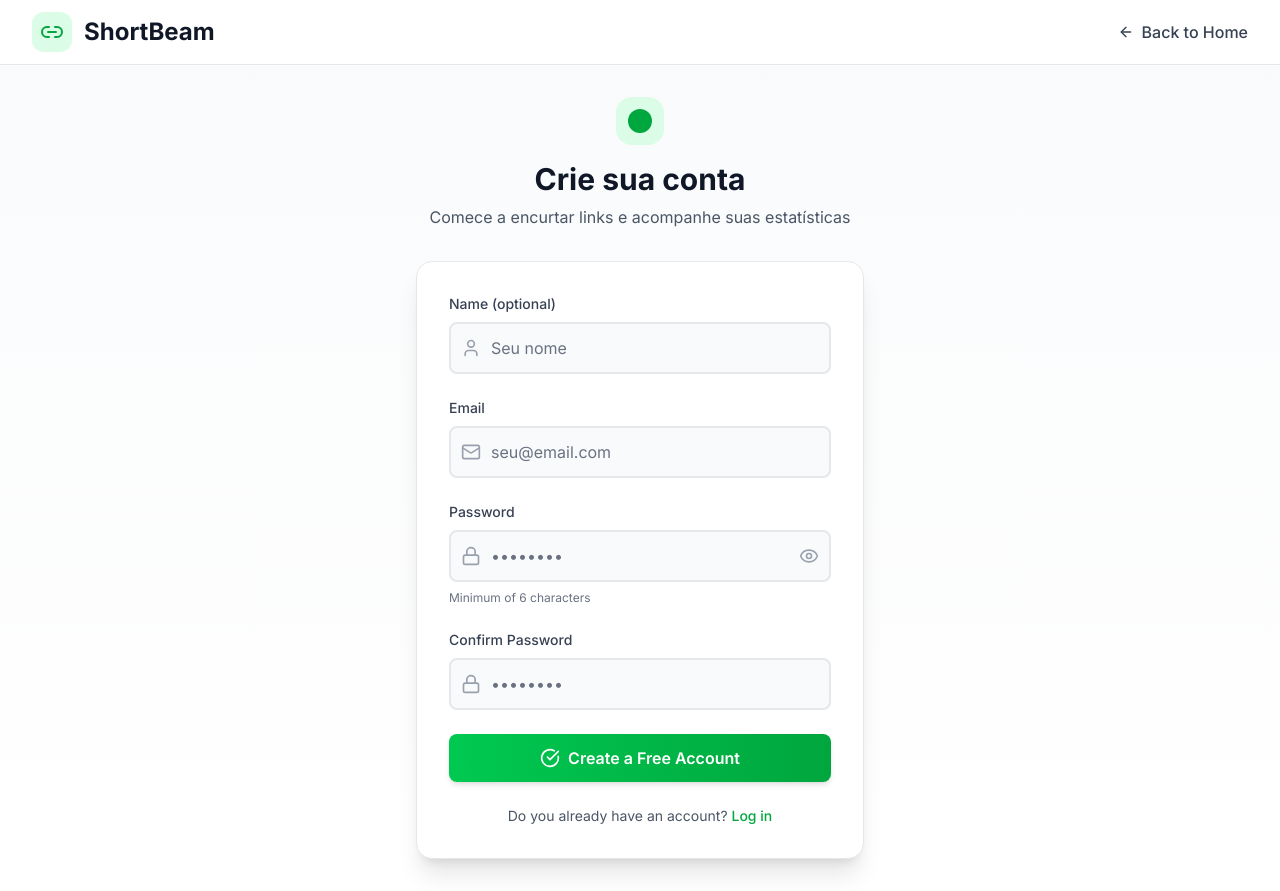
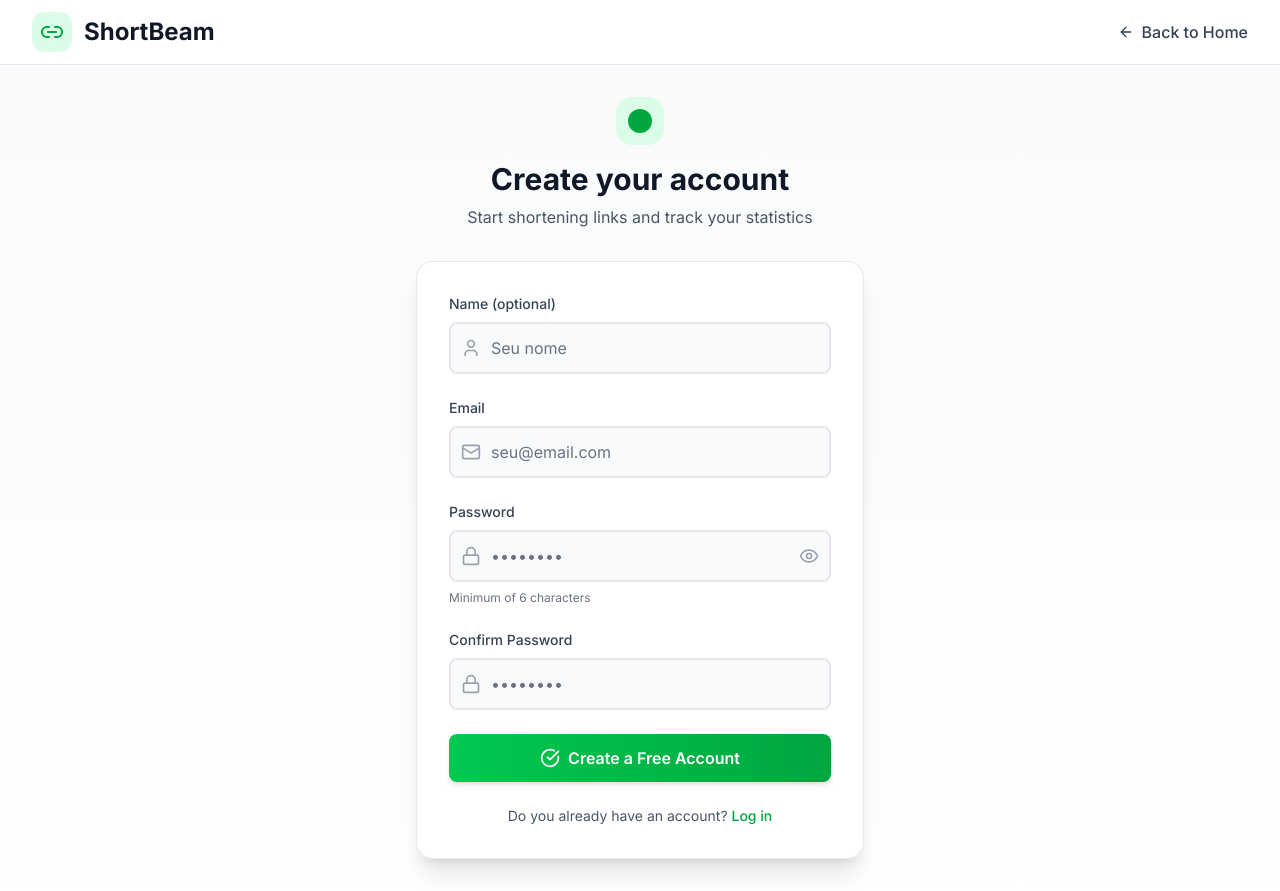
Before and after one commit to Leoarf/shortbeam, a Next.js app: page /register in a window 1280 px wide. Built offline with nearby package versions, Linux system fonts and the light colour scheme.

Commit message:
chore: replace portuguese text with english text in register page

```diff
--- a/app/register/page.tsx
+++ b/app/register/page.tsx
@@ -12,10 +12,10 @@ export default function RegisterPage() {
               <div className="w-6 h-6 bg-green-600 rounded-full"></div>
             </div>
             <h1 className="text-3xl font-bold text-gray-900 mb-2">
-              Crie sua conta
+              Create your account
             </h1>
             <p className="text-gray-600">
-              Comece a encurtar links e acompanhe suas estatísticas
+              Start shortening links and track your statistics
             </p>
           </div>
           <RegisterForm />
```
